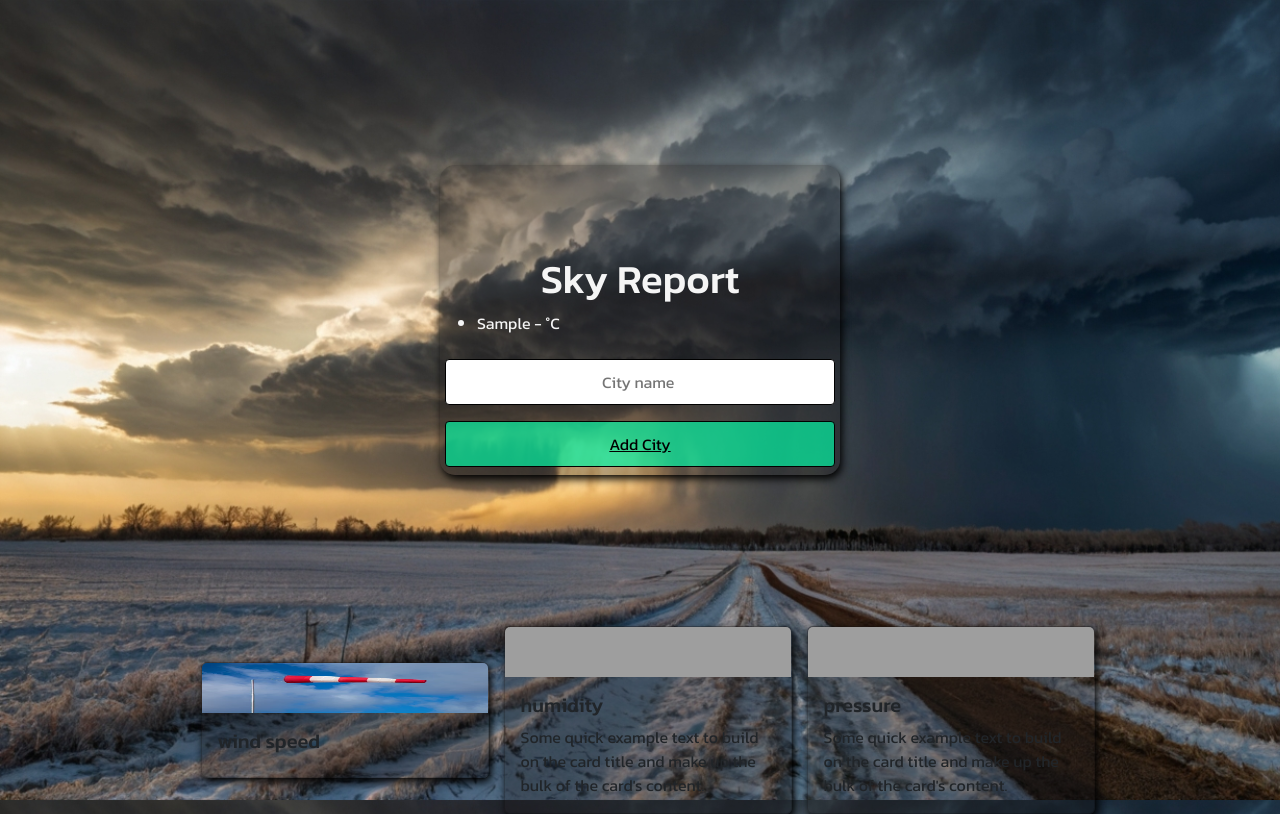
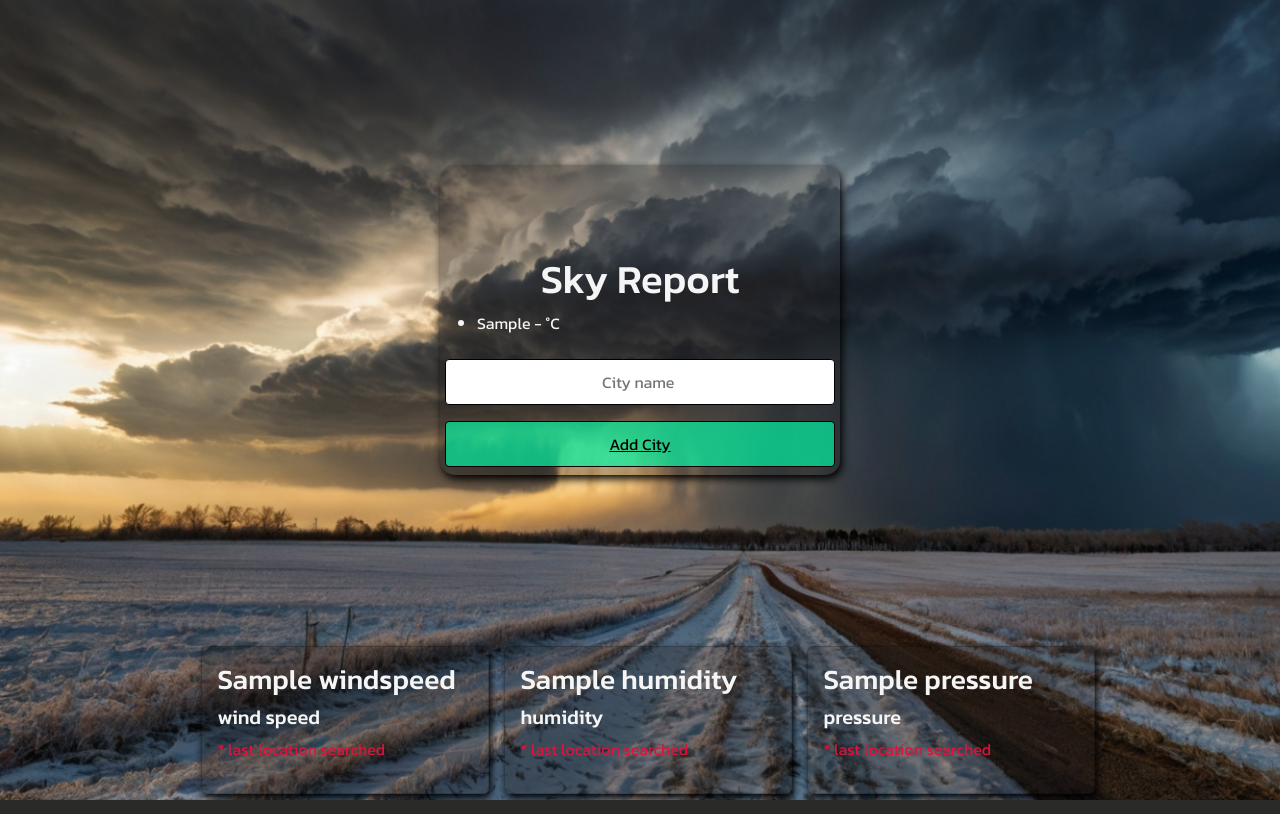
Before and after one commit to shivamsingh1512/Weather-App, a Node server app: template views/weather.ejs in a window 1280 px wide. Run offline with Node 20, Linux system fonts and the light colour scheme; tables that the repository leaves empty hold one stand-in row (values such as "Sample post"); the template is opened without the code that fills it: values that come from a table or form of the project are taken from there, most other values are stand-ins (such as "Sample title", 1, 10 or a date in 2020); some libraries are stand-ins or nearby versions; grey boxes are pictures that could not be loaded.

Commit message:
feature added to cards

```diff
--- a/public/weather.css
+++ b/public/weather.css
@@ -81,3 +81,15 @@ img{
 li{
     color: whitesmoke;
 }
+
+.card-title{
+    color: whitesmoke;
+}
+
+h3{
+    color: whitesmoke;
+}
+
+p{
+    color: crimson;
+}
--- a/views/weather.ejs
+++ b/views/weather.ejs
@@ -25,23 +25,24 @@
         </form>
     </div>
     <div class="card" style="width: 18rem;">
-        <img src="/static/windspeed.png" class="card-img-top" alt="wins speed">
         <div class="card-body">
+          <h3><%= cards.windspeed %></h3>
           <h5 class="card-title">wind speed</h5>
+          <p>* last location searched</p>
         </div>
       </div>
       <div class="card" style="width: 18rem;">
-        <img src="..." class="card-img-top" alt="humidity">
         <div class="card-body">
+          <h3><%= cards.humidity %></h3>
           <h5 class="card-title">humidity</h5>
-          <p class="card-text">Some quick example text to build on the card title and make up the bulk of the card's content.</p>
+          <p>* last location searched</p>
         </div>
       </div>
       <div class="card" style="width: 18rem;">
-        <img src="..." class="card-img-top" alt="pressure">
         <div class="card-body">
+          <h3><%= cards.pressure %></h3>
           <h5 class="card-title">pressure</h5>
-          <p class="card-text">Some quick example text to build on the card title and make up the bulk of the card's content.</p>
+          <p>* last location searched</p>
         </div>
       </div>
 
```
Also changed, not shown: controllers/signup.js (+13 -6 lines), controllers/weather.js (+26 -5 lines).
